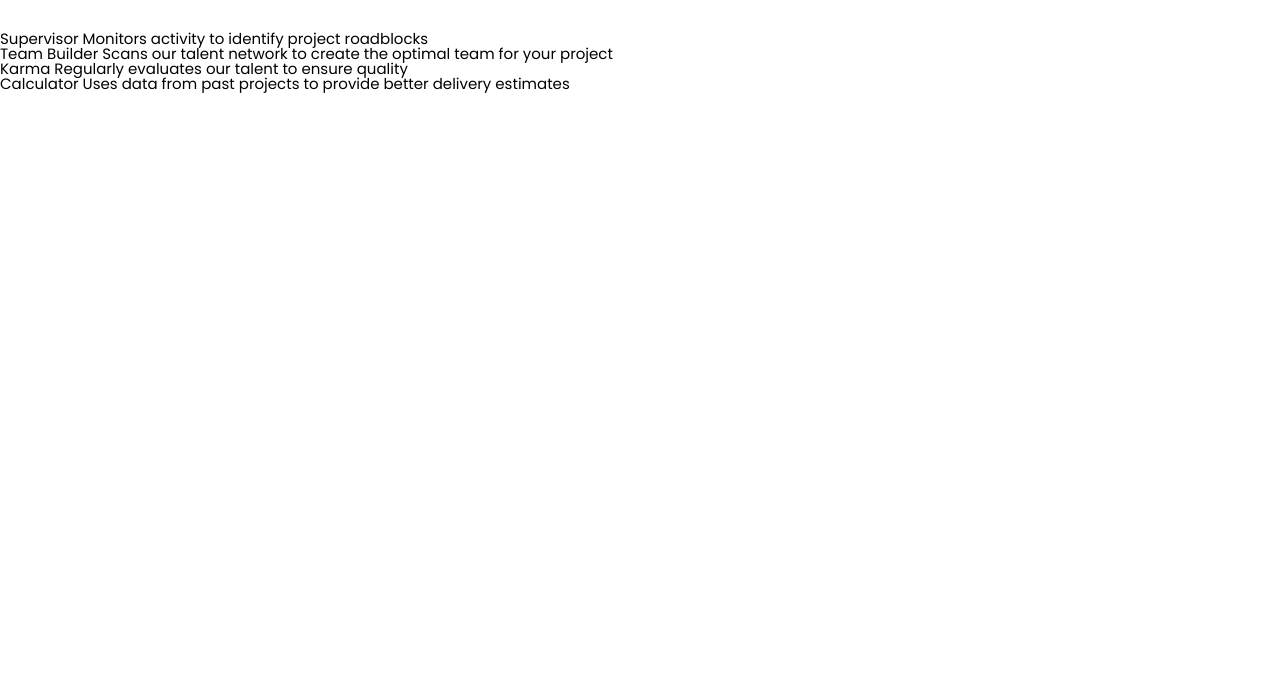
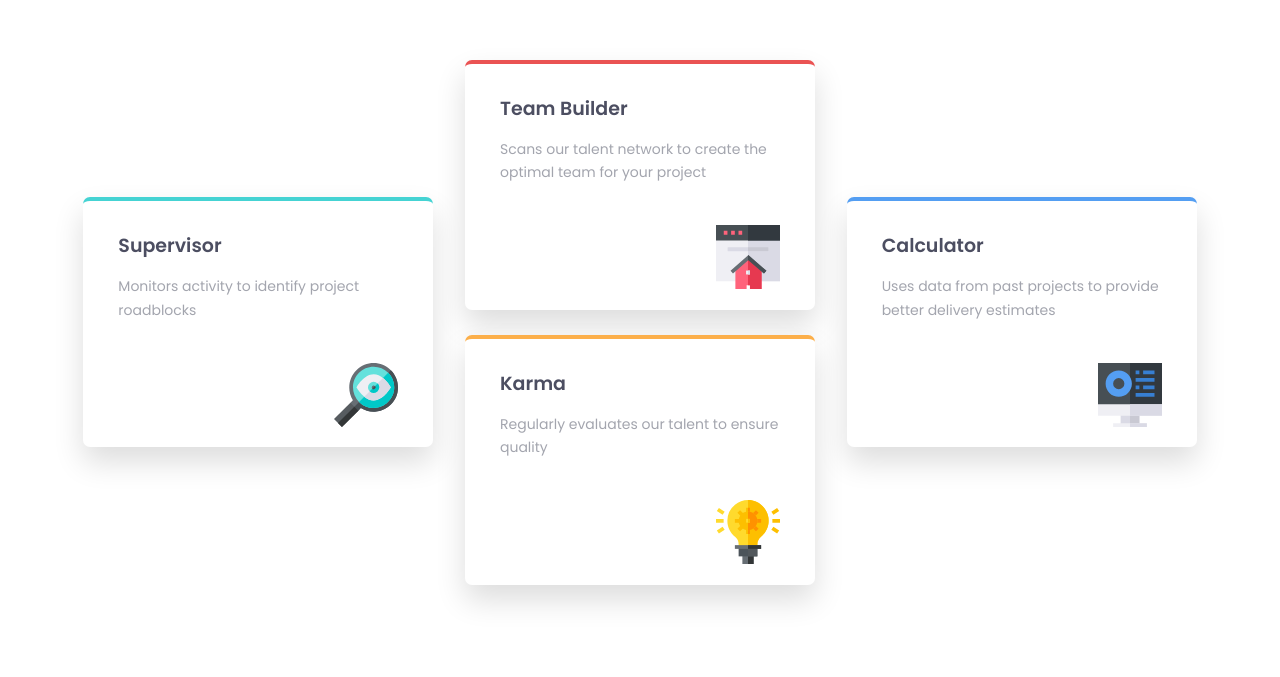
Before and after one commit to cyanshahsafi/four_card_feature_section, a plain HTML site: page index.html in a window 1280 px wide. Shown: the part 269-946 px from the top of the page. Before the commit the page ends 800 px from the top, so only its background shows below. Drawn offline with Linux system fonts and the light colour scheme.

Commit message:
complete desktop design

```diff
--- a/index.html
+++ b/index.html
@@ -26,27 +26,32 @@
   </header>
 
 
-  <div class="grid"></div>
+  <div class="grid">
 
 
   <div class="cyan">
-    Supervisor
-    Monitors activity to identify project roadblocks</div>
+    <h4>Supervisor</h4>
+    <p>Monitors activity to identify project roadblocks</p>
+    <img src="resources/images/icon-supervisor.svg" alt="">
+    </div>
 
   <div class="red">
-    Team Builder
-    Scans our talent network to create the optimal team for your project
+    <h4>Team Builder</h4>
+    <p>Scans our talent network to create the optimal team for your project</p>
+    <img src="resources/images/icon-team-builder.svg" alt="">
   </div>
 
   <div class="orange">
-    Karma
-    Regularly evaluates our talent to ensure quality
+    <h4>Karma</h4>
+    <p>Regularly evaluates our talent to ensure quality</p>
+    <img src="resources/images/icon-karma.svg" alt="">
   </div>
   <div class="blue">
-    Calculator
-    Uses data from past projects to provide better delivery estimates
+      <h4>Calculator</h4>
+    <p>Uses data from past projects to provide better delivery estimates</p>
+    <img src="resources/images/icon-calculator.svg" alt="">
   </div>
-
+  </div>
   <!-- <footer>
     <p class="attribution">
       Challenge by <a href="https://www.frontendmentor.io?ref=challenge" target="_blank">Frontend Mentor</a>.
--- a/resources/css/style.css
+++ b/resources/css/style.css
@@ -1,6 +1,11 @@
+* {
+  box-sizing: border-box;
+}
+
 body {
   font-size: 15px;
   font-family: "Poppins";
+  color: rgb(250, 250, 250);
 }
 
 /* HEADER SECTION */
@@ -21,16 +26,116 @@ header h2 {
   font-weight: 600;
   font-size: 40px;
   color: hsl(234, 12%, 34%);
-  padding-top: 20px;
+  padding-top: 15px;
 }
 header p {
   color: hsl(229, 6%, 66%);
   padding-top: 30px;
+  line-height: 1.7;
 }
 
 /* CARDS SECTION */
 .grid {
   display: grid;
   width: 1145px;
+  height: 550px;
+  margin: 0 auto;
   grid-template: repeat(4, 1fr), repeat(3, 1fr);
+  justify-items: center;
+  align-items: center;
+  margin-bottom: 80px;
 }
+
+.grid > * {
+  width: 350px;
+  height: 250px;
+  /* border: 1px solid grey; */
+  background-color: rgb(255, 255, 255);
+  border-radius: 7px;
+  color: black;
+  /* padding: 35px; */
+}
+
+.red {
+  padding: 35px;
+  grid-column: 2/3;
+  grid-row: 1/3;
+  border-top: 4px solid hsl(0, 78%, 62%);
+  box-shadow: 0px 15px 30px #ddd;
+}
+.red h4 {
+  font-size: 19px;
+  color: hsl(234, 12%, 34%);
+  font-weight: 600;
+  margin-bottom: 20px;
+}
+.red p {
+  font-size: 14px;
+  color: hsl(229, 6%, 66%);
+  line-height: 1.7;
+  margin-bottom: 40px;
+}
+
+.cyan {
+  padding: 35px;
+  grid-column: 1/2;
+  grid-row: 2/4;
+  border-top: 4px solid hsl(180, 62%, 55%);
+  box-shadow: 0px 15px 30px #ddd;
+}
+.cyan h4 {
+  font-size: 19px;
+  color: hsl(234, 12%, 34%);
+  font-weight: 600;
+  margin-bottom: 20px;
+}
+.cyan p {
+  font-size: 14px;
+  color: hsl(229, 6%, 66%);
+  line-height: 1.7;
+  margin-bottom: 40px;
+}
+
+.blue {
+  padding: 35px;
+  grid-column: 3/4;
+  grid-row: 2/4;
+  border-top: 4px solid hsl(212, 86%, 64%);
+  box-shadow: 0px 15px 30px #ddd;
+}
+.blue h4 {
+  font-size: 19px;
+  color: hsl(234, 12%, 34%);
+  font-weight: 600;
+  margin-bottom: 20px;
+}
+.blue p {
+  font-size: 14px;
+  color: hsl(229, 6%, 66%);
+  line-height: 1.7;
+  margin-bottom: 40px;
+}
+
+.orange {
+  padding: 35px;
+  grid-column: 2/3;
+  grid-row: 3/5;
+  border-top: 4px solid hsl(34, 97%, 64%);
+  box-shadow: 0px 15px 30px #ddd;
+}
+.orange h4 {
+  font-size: 19px;
+  color: hsl(234, 12%, 34%);
+  font-weight: 600;
+  margin-bottom: 20px;
+}
+.orange p {
+  font-size: 14px;
+  color: hsl(229, 6%, 66%);
+  line-height: 1.7;
+  margin-bottom: 40px;
+}
+
+img {
+  float: right;
+}
```
Also changed, not shown: resources/images/favicon-32x32.png (renamed from images/favicon-32x32.png), resources/images/icon-calculator.svg (renamed from images/icon-calculator.svg), resources/images/icon-karma.svg (renamed from images/icon-karma.svg), resources/images/icon-supervisor.svg (renamed from images/icon-supervisor.svg), resources/images/icon-team-builder.svg (renamed from images/icon-team-builder.svg).
